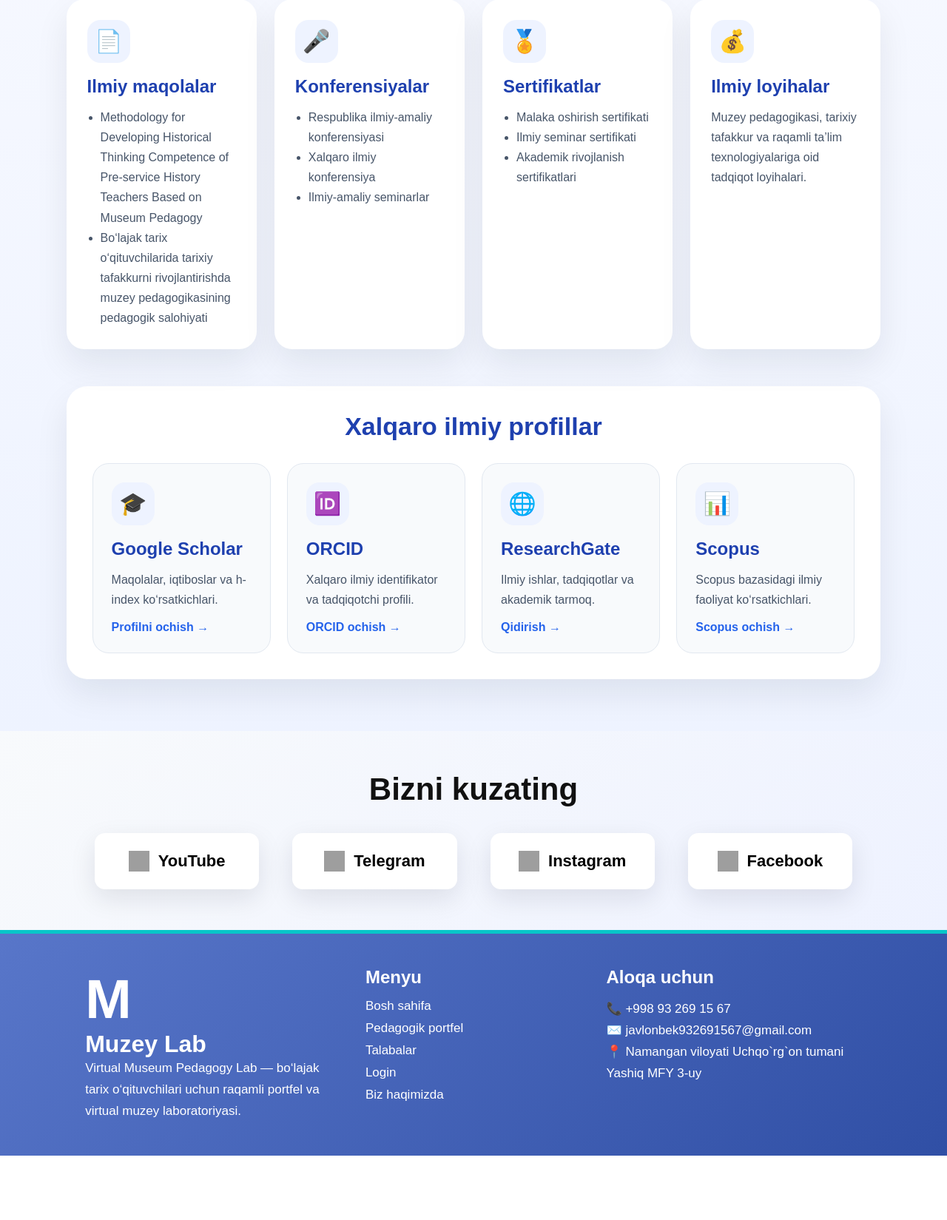
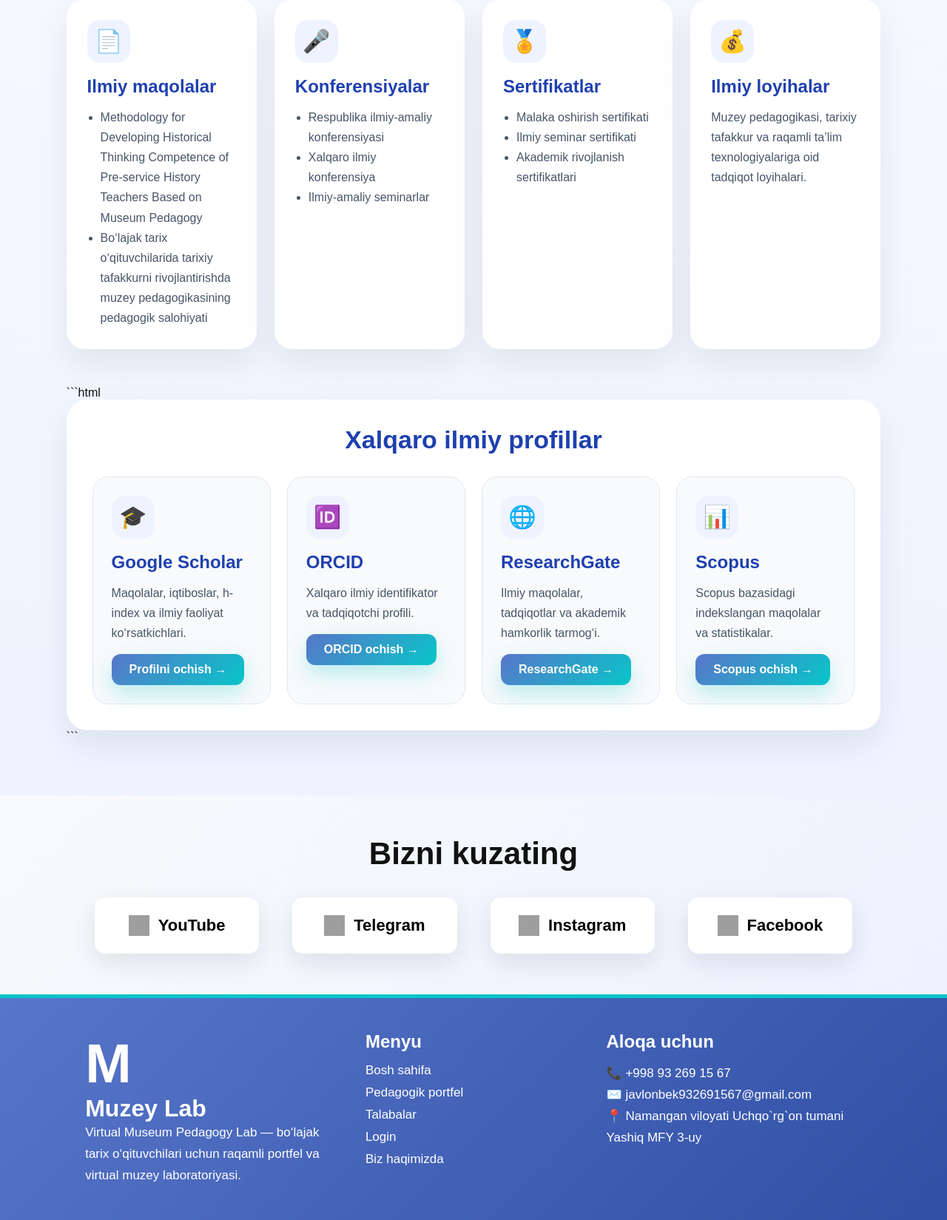
Before and after one commit to javlonbek1994/portfolio-site, a Flask app: page /achievements in a window 1280 px wide. Shown: the part 350-1999 px from the top of the page at 74% size. Before the commit the page ends 1912 px from the top, so only its background shows below. Run offline with Flask 3, Linux system fonts and the light colour scheme; data comes from the database, SQL or seed files in the repository; grey boxes are pictures that could not be loaded.

Commit message:
Update achievements.html

````diff
--- a/templates/achievements.html
+++ b/templates/achievements.html
@@ -55,43 +55,94 @@
 
     </div>
 
+  ```html
 <div class="profile-section">
 
     <h2>Xalqaro ilmiy profillar</h2>
 
     <div class="profile-grid">
 
-            <a class="profile-card" href="https://scholar.google.com/citations?user=zg-nl4wAAAAJ" target="_blank">
+        <!-- Google Scholar -->
+        <a class="profile-card"
+           href="https://scholar.google.com/citations?user=zg-nl4wAAAAJ"
+           target="_blank">
+
             <div class="profile-icon">🎓</div>
+
             <h3>Google Scholar</h3>
-                <p>Maqolalar, iqtiboslar va h-index ko‘rsatkichlari.</p>
-                <span>Profilni ochish →</span>
+
+            <p>
+                Maqolalar, iqtiboslar, h-index va ilmiy faoliyat ko‘rsatkichlari.
+            </p>
+
+            <div class="profile-btn">
+                Profilni ochish →
+            </div>
+
         </a>
 
-            <a class="profile-card" href="https://orcid.org/0009-0005-6699-4380" target="_blank">
+        <!-- ORCID -->
+        <a class="profile-card"
+           href="https://orcid.org/0009-0005-6699-4380"
+           target="_blank">
+
             <div class="profile-icon">🆔</div>
+
             <h3>ORCID</h3>
-                <p>Xalqaro ilmiy identifikator va tadqiqotchi profili.</p>
-                <span>ORCID ochish →</span>
+
+            <p>
+                Xalqaro ilmiy identifikator va tadqiqotchi profili.
+            </p>
+
+            <div class="profile-btn">
+                ORCID ochish →
+            </div>
+
         </a>
 
-            <a class="profile-card" href="https://www.researchgate.net/search.Search.html?query=Javlonbek%20Niyozov" target="_blank">
+        <!-- ResearchGate -->
+        <a class="profile-card"
+           href="https://www.researchgate.net/search.Search.html?query=Javlonbek%20Niyozov"
+           target="_blank">
+
             <div class="profile-icon">🌐</div>
+
             <h3>ResearchGate</h3>
-                <p>Ilmiy ishlar, tadqiqotlar va akademik tarmoq.</p>
-                <span>Qidirish →</span>
+
+            <p>
+                Ilmiy maqolalar, tadqiqotlar va akademik hamkorlik tarmog‘i.
+            </p>
+
+            <div class="profile-btn">
+                ResearchGate →
+            </div>
+
         </a>
 
-            <a class="profile-card" href="https://www.scopus.com/authid/detail.uri" target="_blank">
+        <!-- Scopus -->
+        <a class="profile-card"
+           href="https://www.scopus.com"
+           target="_blank">
+
             <div class="profile-icon">📊</div>
+
             <h3>Scopus</h3>
-                <p>Scopus bazasidagi ilmiy faoliyat ko‘rsatkichlari.</p>
-                <span>Scopus ochish →</span>
+
+            <p>
+                Scopus bazasidagi indekslangan maqolalar va statistikalar.
+            </p>
+
+            <div class="profile-btn">
+                Scopus ochish →
+            </div>
+
         </a>
 
     </div>
 
 </div>
+```
+
 
 </section>
 
````
Lines whose indentation alone changed are shown as unchanged.
